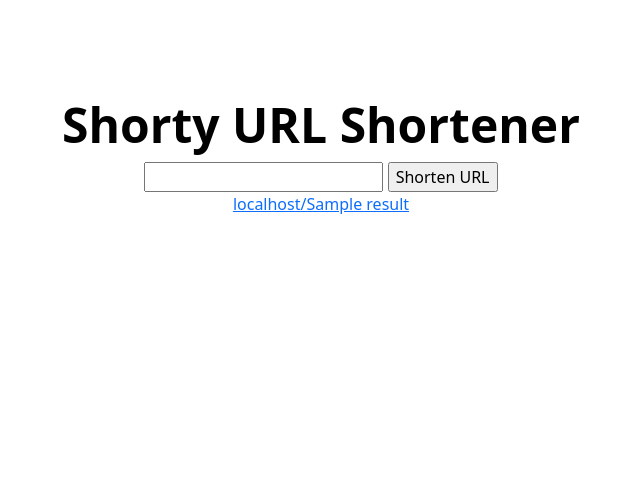
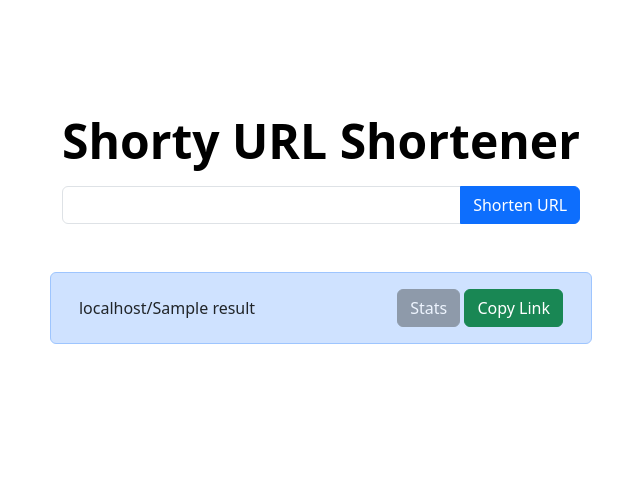
Before and after one commit to ajacobsen/shorty, a Django app: template shorty/templates/index.html in a window 1280 px wide. Shown: the top 487 px of the page, without its empty margins (319-959 px from the left). Run offline with Django 4.2, Linux system fonts and the light colour scheme; tables that the repository leaves empty hold one stand-in row (values such as "Sample post"); the template is opened without the code that fills it: values that come from a table or form of the project are taken from there, most other values are stand-ins (such as "Sample title", 1, 10 or a date in 2020).

Commit message:
Style the front page

```diff
--- a/core/forms.py
+++ b/core/forms.py
@@ -3,6 +3,10 @@
 from .models import URL
 
 class URLForm(ModelForm):
+    def __init__(self, *args, **kwargs):
+        super().__init__(*args, **kwargs)
+        self.fields['long_url'].widget.attrs.update({'class': 'form-control'})
+
     class Meta:
         model = URL
         fields = ('long_url',)
--- a/shorty/static/main.css
+++ b/shorty/static/main.css
@@ -1,45 +1,22 @@
-body {
-    margin: 0;
-    font-family: -apple-system, BlinkMacSystemFont, "Segoe UI", "Roboto", "Oxygen",
-      "Ubuntu", "Cantarell", "Fira Sans", "Droid Sans", "Helvetica Neue",
-      sans-serif;
-    -webkit-font-smoothing: antialiased;
-    -moz-osx-font-smoothing: grayscale;
-  }
 
-  code {
-    font-family: source-code-pro, Menlo, Monaco, Consolas, "Courier New",
-      monospace;
-  }
+.grid {
+  display: grid;
+}
 
-  .App {
-    text-align: center;
-  }
+.place-content-center {
+  place-content: center;
+}
 
-  .App-logo {
-    height: 40vmin;
-    pointer-events: none;
-  }
+.result-container {
+  background-color: var(--bs-primary-bg-subtle);
+}
 
-  .App-header {
-    background-color: #282c34;
-    min-height: 100vh;
-    display: flex;
-    flex-direction: column;
-    align-items: center;
-    justify-content: center;
-    font-size: calc(10px + 2vmin);
-    color: white;
-  }
+.result-container > .info > a {
+  display: block;
+  color: var(--bs-body-color);
+  text-decoration: none;
+}
 
-  .App-link {
-    color: #61dafb;
-  }
-
-  .heart {
-    color: #ff0000;
-  }
-
-  .small {
-    font-size: 0.75rem;
-  }
+.form-control:focus {
+  box-shadow: none;
+}
--- a/shorty/templates/base.html
+++ b/shorty/templates/base.html
@@ -5,6 +5,7 @@
     <meta name="viewport" content="width=device-width, initial-scale=1">
     <title>Shorty</title>
     <link href="https://cdn.jsdelivr.net/npm/bootstrap@5.3.0-alpha3/dist/css/bootstrap.min.css" rel="stylesheet" integrity="sha384-KK94CHFLLe+nY2dmCWGMq91rCGa5gtU4mk92HdvYe+M/SXH301p5ILy+dN9+nJOZ" crossorigin="anonymous">
+    <link rel="stylesheet" href="/static/main.css">
   </head>
   <body>
     {% block body %}{% endblock body %}
--- a/shorty/templates/index.html
+++ b/shorty/templates/index.html
@@ -3,16 +3,28 @@
 {% load static %}
 
 {% block body %}
+<div class="container grid place-content-center">
     <div class="px-4 py-5 my-5 text-center">
-    <h1 class="display-5 fw-bold text-body-emphasis">Shorty URL Shortener</h1>
+        <h1 class="display-5 fw-bold text-body-emphasis my-3">Shorty URL Shortener</h1>
         <form action="/" method="post">
             {% csrf_token %}
+            <div class="input-group">
                 {{ form.long_url }}
-        <input type="submit" value="Shorten URL">
+                <button type="submit" class="btn btn-primary">Shorten URL</button>
+            </div>
         </form>
         {% if result %}
-        <div><a target="_blank" href="http://{{ request.get_host }}/{{ result }}">{{ request.get_host }}/{{ result }}</a></div>
+        <div class="result-container row justify-content-between align-items-center p-3 my-5 border-primary-subtle border rounded-2 text-start">
+            <div class="col-auto info">
+                <a target="_blank" href="http://{{ request.get_host }}/{{ result }}">{{ request.get_host }}/{{ result }}</a>
+            </div>
+            <div class="col-auto actions">
+                <a href="#" class="btn btn-secondary disabled">Stats</a>
+                <button type="button" class="btn btn-success">Copy Link</button>
+            </div>
+        </div>
         {% endif %}
+    </div>
 
 </div>
 {% endblock body %}
```
Lines whose indentation alone changed are shown as unchanged.
